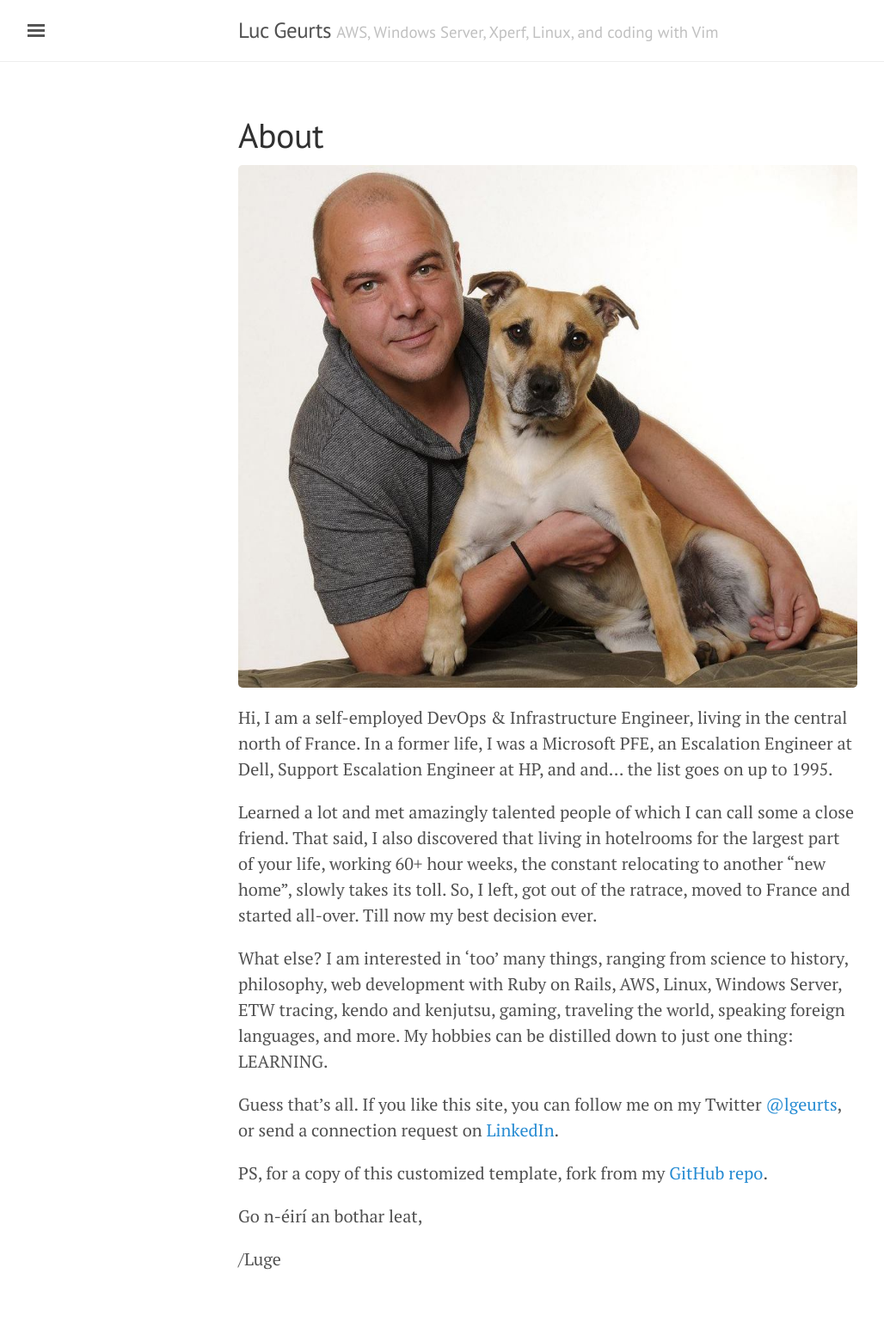
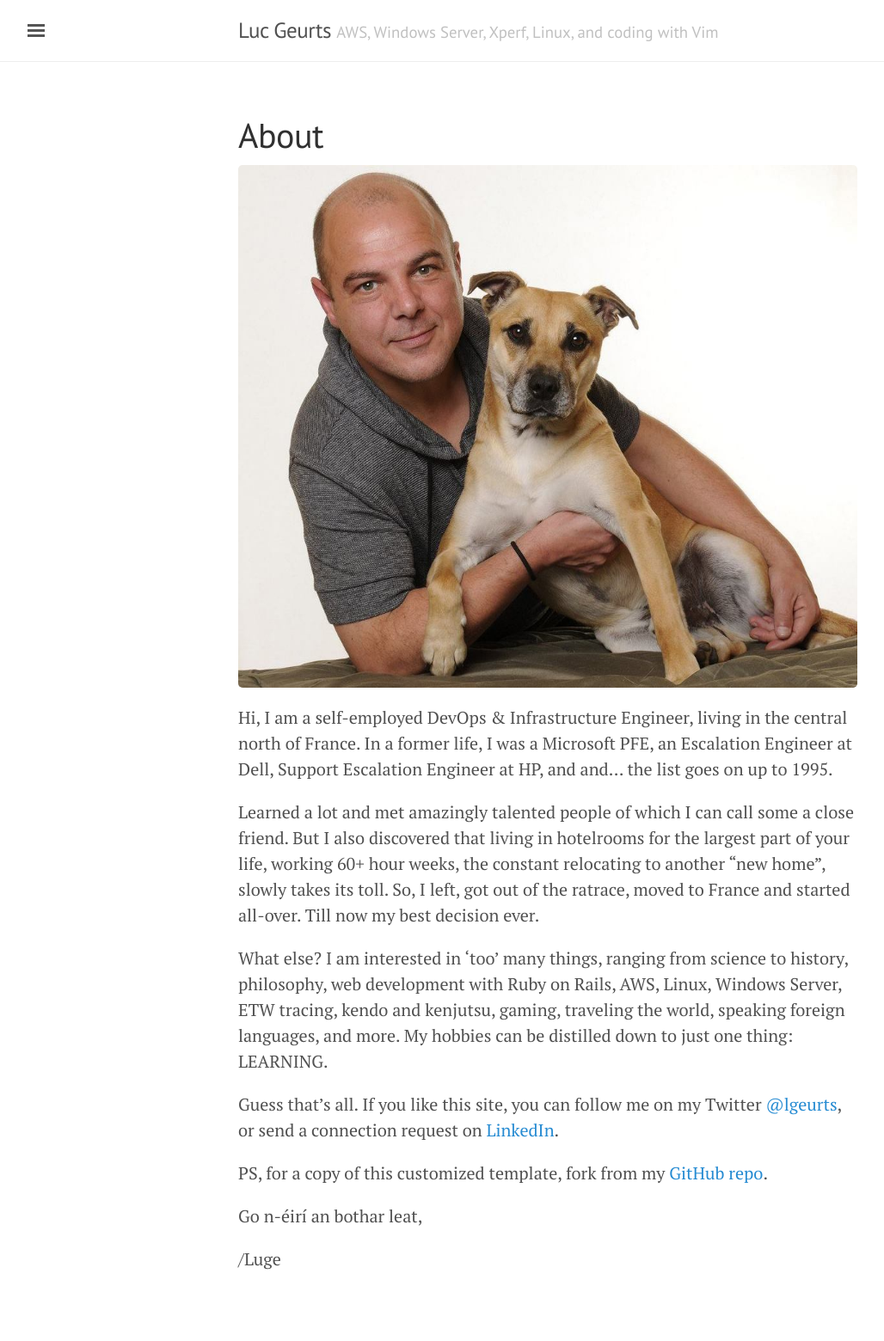
Before and after one commit to lgeurts/lgeurts.github.io, a Jekyll site: the page built from about.md, in a window 1280 px wide. Shown: the whole page at 86% size, without its empty margins (3-1031 px from the left). Built offline with Jekyll 4.4.1, drawn with Linux system fonts in a browser that asks for light colours; nearby versions of some CDN libraries.

Commit message:
Update about.md

```diff
--- a/about.md
+++ b/about.md
@@ -8,7 +8,7 @@
 Hi, I am a self-employed DevOps & Infrastructure Engineer, living in the central north of France.
 In a former life, I was a Microsoft PFE, an Escalation Engineer at Dell, Support Escalation Engineer at HP, and and... the list goes on up to 1995.
 
-Learned a lot and met amazingly talented people  of which I can call some a close friend. That said, I also discovered that living in hotelrooms for the largest part of your life, working 60+ hour weeks, the constant relocating to another "new home", slowly takes its toll. So, I left, got out of the ratrace, moved to France and started all-over. Till now my best decision ever.
+Learned a lot and met amazingly talented people  of which I can call some a close friend. But I also discovered that living in hotelrooms for the largest part of your life, working 60+ hour weeks, the constant relocating to another "new home", slowly takes its toll. So, I left, got out of the ratrace, moved to France and started all-over. Till now my best decision ever.
 
 What else? I am interested in 'too' many things, ranging from science to history, philosophy, web development with Ruby on Rails, AWS, Linux, Windows Server, ETW tracing, kendo and kenjutsu, gaming, traveling the world, speaking foreign languages, and more.
 My hobbies can be distilled down to just one thing: LEARNING.
```
